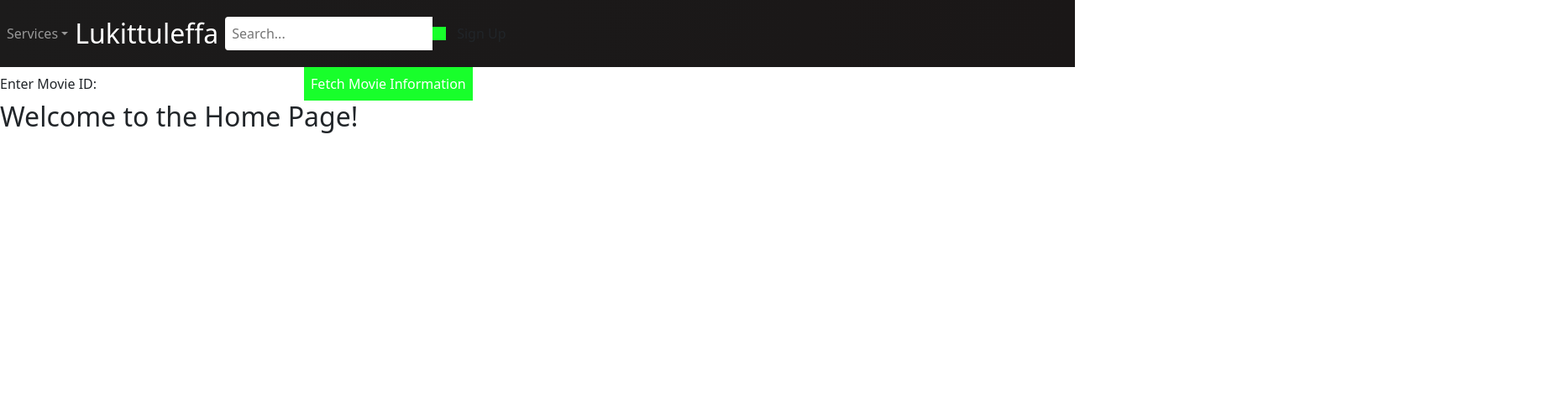
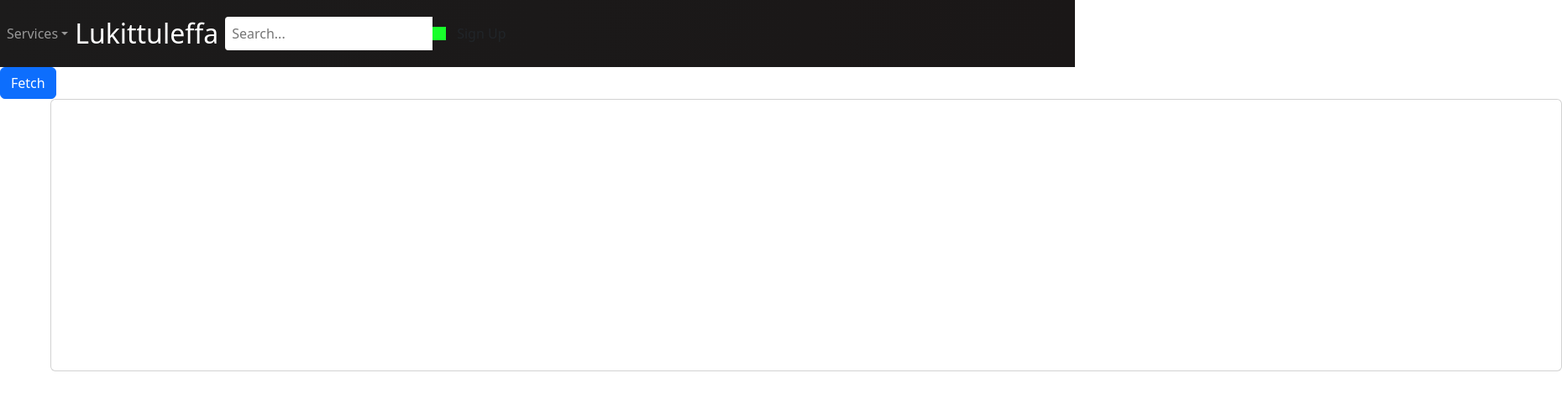
Before and after one commit to TVT22-8/LukittuLeffa, a React (Create React App) app in the folder frontend/: page / in a window 1280 px wide. Shown: the top 482 px of the page at 84% size, 1860 px wide, since content can reach past the window. Built offline with nearby package versions, Linux system fonts and the light colour scheme.

Commit message:
homepagelle finnkino wheel

```diff
--- a/frontend/src/components/pages/Home.js
+++ b/frontend/src/components/pages/Home.js
@@ -1,12 +1,11 @@
 import React from 'react';
-import Testfetch from './jsxfiles/Testfetch';
+import Homefetch from './jsxfiles/Homefetch';
 import ShapeExample from './jsxComponents/ItemCard';
 
 const Home = () => {
   return (
     <div>
-      <Testfetch />
-      <h2>Welcome to the Home Page!</h2>
+      <Homefetch />
     </div>
   );
 }
--- a/frontend/src/components/pages/Movie.js
+++ b/frontend/src/components/pages/Movie.js
@@ -5,9 +5,7 @@ import Testfetch from './jsxfiles/Testfetch';
 const Movie = () => {
   return (
     <div>
-      <Mcover />
-      <h2>About Us</h2>
-      <p>This is a simple React website example.</p>
+      <Testfetch />
     </div>
   );
 }
--- /dev/null
+++ b/frontend/src/components/pages/jsxfiles/Homefetch.jsx
@@ -0,0 +1,50 @@
+import React, { useState } from 'react';
+import { Card, Button, CardBody, CardText, } from 'react-bootstrap';
+import { Link } from 'react-router-dom';
+import OuterCard from './OuterCard';
+
+const Homefetch = () => {
+
+    const [finn, setFinn] = useState('');
+
+    const fetchfinnkino = async () => {
+        try {
+            const response = await fetch(`http://localhost:3002/finnkino/events`);
+            const data = await response.json();
+            console.log(data);
+            setFinn(data);
+        } catch (error) {
+            console.error('Error fetching movie information:', error);
+        }
+    };
+
+    return (
+
+
+        <div>
+      <Button onClick={fetchfinnkino}>Fetch</Button>
+      <OuterCard>
+      {finn && (
+        <div style={{display: 'inline-flex', flexDirection: 'row'}}>
+          {finn.map((show, index) => (
+            <Card key={index} style={{width: '200px', height: '290px'}}>
+              {index > 0 && <br />}
+              <CardBody>
+                <Link to={show.ShowURL}>
+                <Card.Img style={{height: "100%", width: "100%"}} src={show.LargeImagePortrait}></Card.Img>
+                </Link>
+              </CardBody>
+            </Card>
+
+          ))}
+
+        </div>
+
+      )}
+      </OuterCard>
+    </div>
+
+    );
+};
+
+export default Homefetch;
--- /dev/null
+++ b/frontend/src/components/pages/jsxfiles/OuterCard.jsx
@@ -0,0 +1,13 @@
+// OuterCard.js
+import React from 'react';
+import { Card } from 'react-bootstrap';
+
+const OuterCard = ({ children }) => {
+  return (
+    <Card style={{position: 'absolute', left: '60px', width: '1800px', height: '325px', overflowX: 'auto'}}>
+      <Card.Body>{children}</Card.Body>
+    </Card>
+  );
+};
+
+export default OuterCard;
--- a/frontend/src/components/pages/jsxfiles/Testfetch.jsx
+++ b/frontend/src/components/pages/jsxfiles/Testfetch.jsx
@@ -58,7 +58,7 @@ const Testfetch = () => {
       <div style={{ display: 'flex', justifyContent: 'flex-start', margin: '0 100px' }}>
         {movieInfo && (
           <Card style={{ width: '25rem' }}>
-            <Card.Img variant="top" src={url + movieInfo.poster_path} /> {/* Corrected: Card.Img */}
+            <Card.Img variant="top" src={url + movieInfo.poster_path} />
             <Card.Body>
               <Card.Title>Title: {movieInfo.title}</Card.Title>
               <Card.Text>
@@ -148,14 +148,14 @@ const Testfetch = () => {
       </div>
       <div style={{ position: 'absolute', top: '520px', left: '500px', display: 'flex', flexDirection: 'column', justifyContent: 'flex-end', margin: '0 50px' }}>
         {reviewInfo && (
-    <Card style={{ width: '700px', height: '380px' }}>
+          <Card style={{ width: '700px', height: '380px', overflowY: 'auto' }}>
             <Card.Body>
               <Card.Title style={{ textAlign: 'center', fontSize: '3rem' }}>Reviews:</Card.Title>
               <Card.Text style={{ fontSize: '1.1rem', whiteSpace: 'pre-line' }}>
                 {reviewInfo.map((review, index) => (
                   <span key={index}>
-              {index > 0 && '\n'}
-              "{review.reviewtext}" {review.reviewdate}
+                    {index > 0 && <br />}
+                    <div>  "{review.reviewtext}" {review.username} - {review.reviewdate}</div>
                   </span>
                 ))}
               </Card.Text>
@@ -163,8 +163,6 @@ const Testfetch = () => {
           </Card>
         )}
       </div>
-
-
     </div>
   );
 };
```
Also changed, not shown: 2 other files (tests, documents, lock files or other folders). Lines whose indentation alone changed are shown as unchanged.
